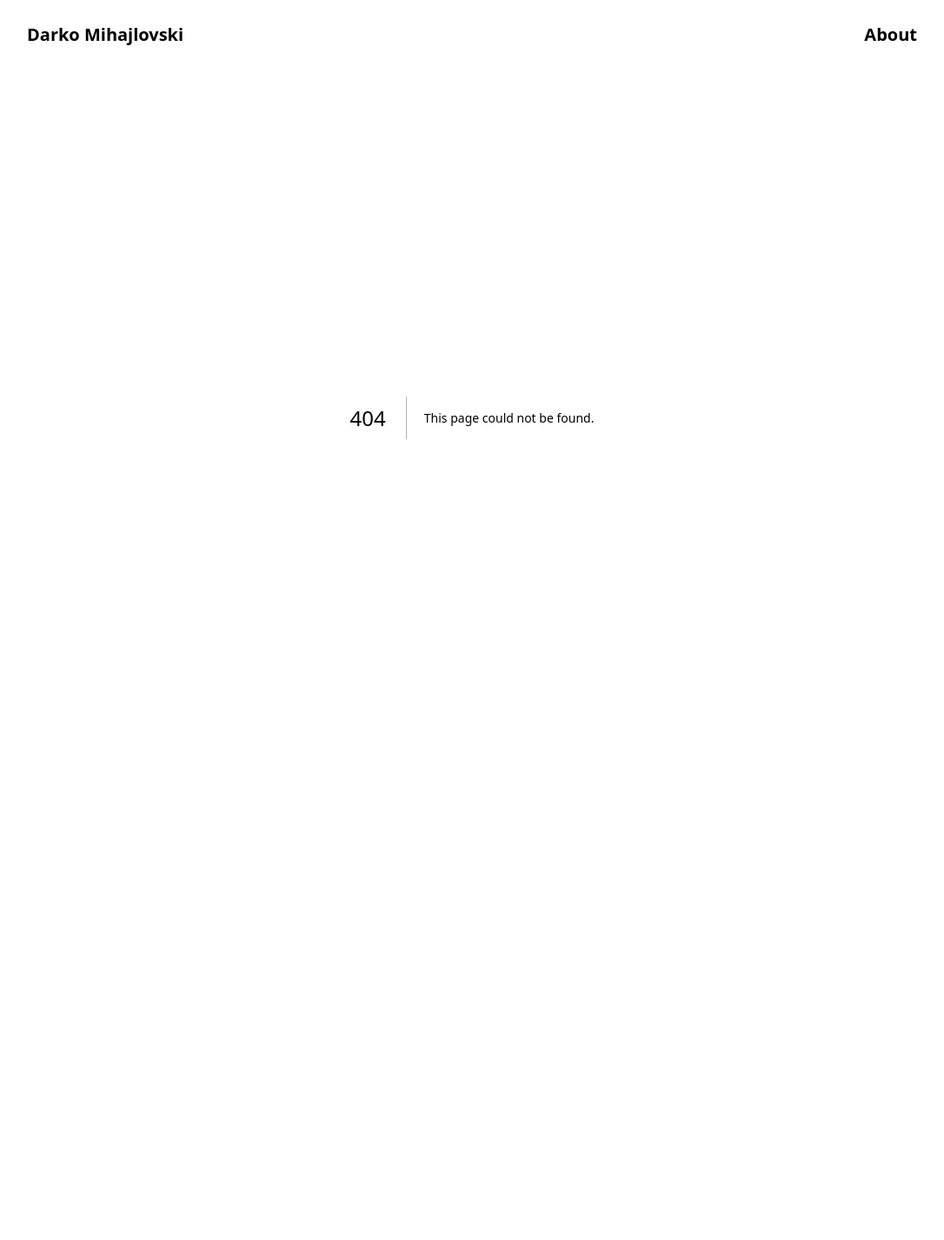
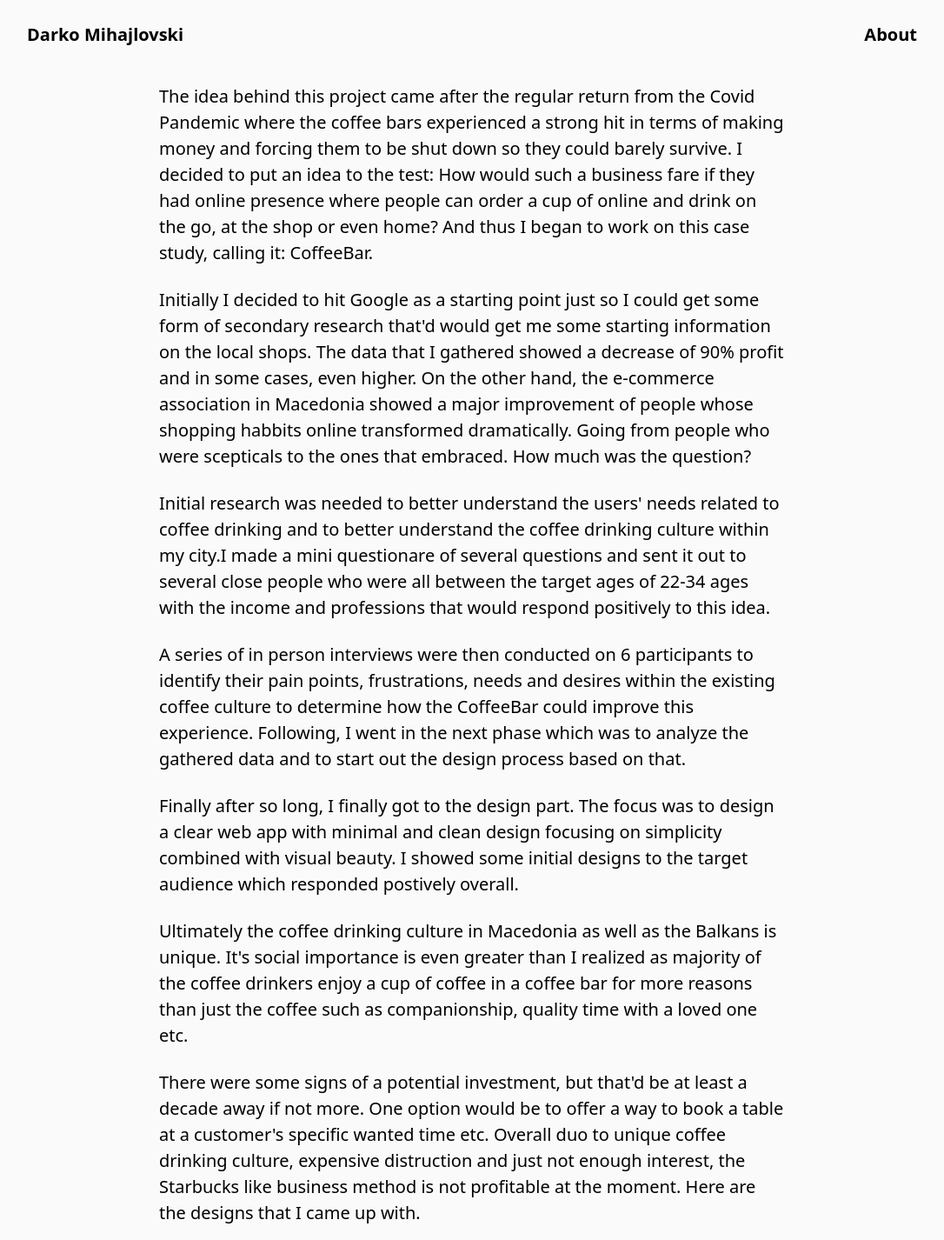
Before and after one commit to DarkoM996/nextjs-dev-portfolio, a Next.js app: page /project-components/coffeebar/CoffeeBarText in a window 1280 px wide. Before the commit this address had no page. Shown: the whole page at 87% size, without its empty margins (97-1183 px from the left). Before the commit the page ends 880 px from the top, so only its background shows below. Built offline with nearby package versions, Linux system fonts and the light colour scheme.

Commit message:
new section added

```diff
--- /dev/null
+++ b/pages/project-components/coffeebar/CoffeeBarText.tsx
@@ -0,0 +1,66 @@
+import React from "react";
+
+const CoffeeBarText = () => {
+  return (
+    <section className="max-w-screen-md mx-auto w-full h-full flex flex-col justify-center items-start gap-6 relative px-6 py-4">
+      <p className="text-xl leading-normal text-primary_customGray-900 ">
+        The idea behind this project came after the regular return from the
+        Covid Pandemic where the coffee bars experienced a strong hit in terms
+        of making money and forcing them to be shut down so they could barely
+        survive. I decided to put an idea to the test: How would such a business
+        fare if they had online presence where people can order a cup of online
+        and drink on the go, at the shop or even home? And thus I began to work
+        on this case study, calling it: CoffeeBar.
+      </p>
+      <p className="text-xl leading-normal text-primary_customGray-900  ">
+        Initially I decided to hit Google as a starting point just so I could
+        get some form of secondary research that'd would get me some starting
+        information on the local shops. The data that I gathered showed a
+        decrease of 90% profit and in some cases, even higher. On the other
+        hand, the e-commerce association in Macedonia showed a major improvement
+        of people whose shopping habbits online transformed dramatically. Going
+        from people who were scepticals to the ones that embraced. How much was
+        the question?
+      </p>
+      <p className="text-xl leading-normal text-primary_customGray-900  ">
+        Initial research was needed to better understand the users' needs
+        related to coffee drinking and to better understand the coffee drinking
+        culture within my city.I made a mini questionare of several questions
+        and sent it out to several close people who were all between the target
+        ages of 22-34 ages with the income and professions that would respond
+        positively to this idea.
+      </p>
+      <p className="text-xl leading-normal text-primary_customGray-900  ">
+        A series of in person interviews were then conducted on 6 participants
+        to identify their pain points, frustrations, needs and desires within
+        the existing coffee culture to determine how the CoffeeBar could improve
+        this experience. Following, I went in the next phase which was to
+        analyze the gathered data and to start out the design process based on
+        that.
+      </p>
+      <p className="text-xl leading-normal text-primary_customGray-900  ">
+        Finally after so long, I finally got to the design part. The focus was
+        to design a clear web app with minimal and clean design focusing on
+        simplicity combined with visual beauty. I showed some initial designs to
+        the target audience which responded postively overall.
+      </p>
+      <p className="text-xl leading-normal text-primary_customGray-900  ">
+        Ultimately the coffee drinking culture in Macedonia as well as the
+        Balkans is unique. It's social importance is even greater than I
+        realized as majority of the coffee drinkers enjoy a cup of coffee in a
+        coffee bar for more reasons than just the coffee such as companionship,
+        quality time with a loved one etc.
+      </p>
+      <p className="text-xl leading-normal text-primary_customGray-900  ">
+        There were some signs of a potential investment, but that'd be at least
+        a decade away if not more. One option would be to offer a way to book a
+        table at a customer's specific wanted time etc. Overall duo to unique
+        coffee drinking culture, expensive distruction and just not enough
+        interest, the Starbucks like business method is not profitable at the
+        moment. Here are the designs that I came up with.
+      </p>
+    </section>
+  );
+};
+
+export default CoffeeBarText;
--- a/pages/projects/coffeebar.tsx
+++ b/pages/projects/coffeebar.tsx
@@ -1,6 +1,7 @@
 import React from "react";
 import Head from "next/head";
 import CoffeeBarHero from "../project-components/coffeebar/CoffeeBarHero";
+import CoffeeBarText from "../project-components/coffeebar/CoffeeBarText";
 
 const coffeebar = () => {
   return (
@@ -9,6 +10,7 @@ const coffeebar = () => {
         <title>Darko | Front End Developer</title>
       </Head>
       <CoffeeBarHero />
+      <CoffeeBarText />
     </>
   );
 };
```
